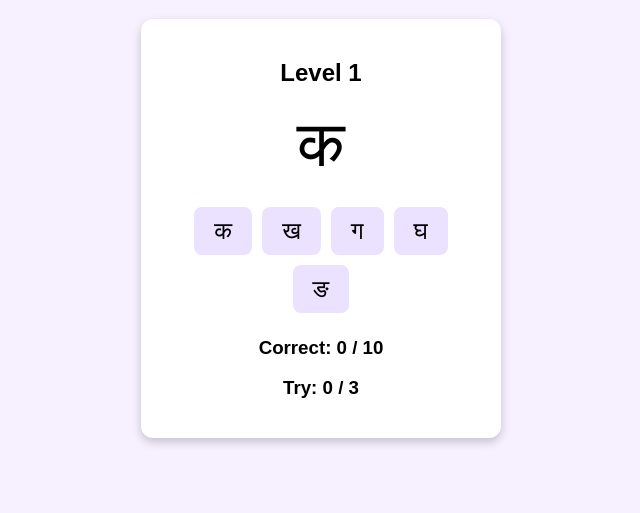
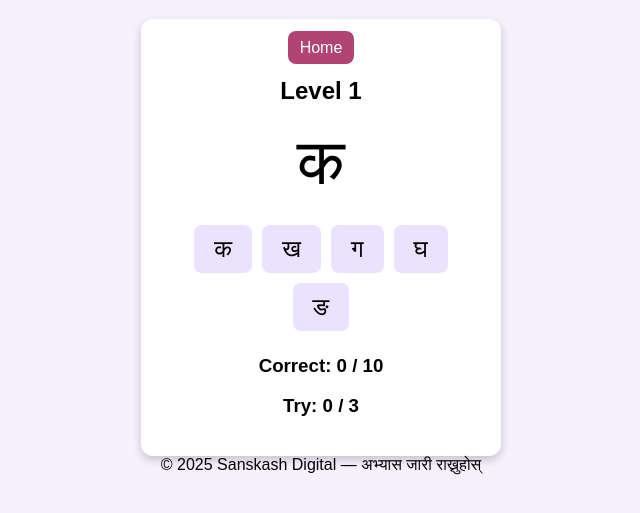
Before and after one commit to PannalalBk/nepalivarnamala, a plain HTML site: page kakhalevel.html in a window 1280 px wide. Shown: the part 99-612 px from the top of the page, without its empty margins (319-959 px from the left). Drawn offline with Linux system fonts and the light colour scheme.

Commit message:
Update kakhalevel.html

```diff
--- a/kakhalevel.html
+++ b/kakhalevel.html
@@ -41,11 +41,24 @@
 .option-btn:hover {
   background: #d5c5ff;
 }
+.btn{
+    background-color: rgb(177, 68, 116);
+    padding: 8px 12px;
+    border-radius: 8px;
+    text-decoration: none;
+    color: #fff;
+
+}
     </style>
+
 
 <h1>नेपाली वर्णमाला – लेभल गेम</h1>
 
 <div id="game-box">
+    <div class="index">
+        <!-- <a href="index.html">Home</a> -->
+         <a href="index.html" class="btn">Home</a>
+    </div>
   <h2 id="level-title">Level 1</h2>
   <div id="question"></div>
 
@@ -54,6 +67,7 @@
   <h3 id="score">Correct: 0 / 10</h3>
   <h3 id="tries">Try: 0 / 3</h3>
 </div>
+ <div class="footer">© 2025 Sanskash Digital — अभ्यास जारी राख्नुहोस्</div>
 
 <script>
 // ------------------------------
```
